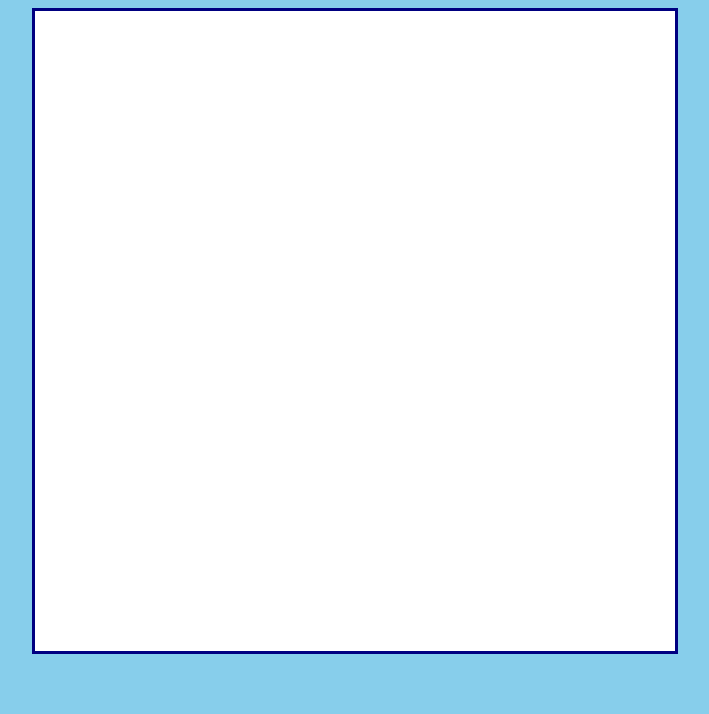
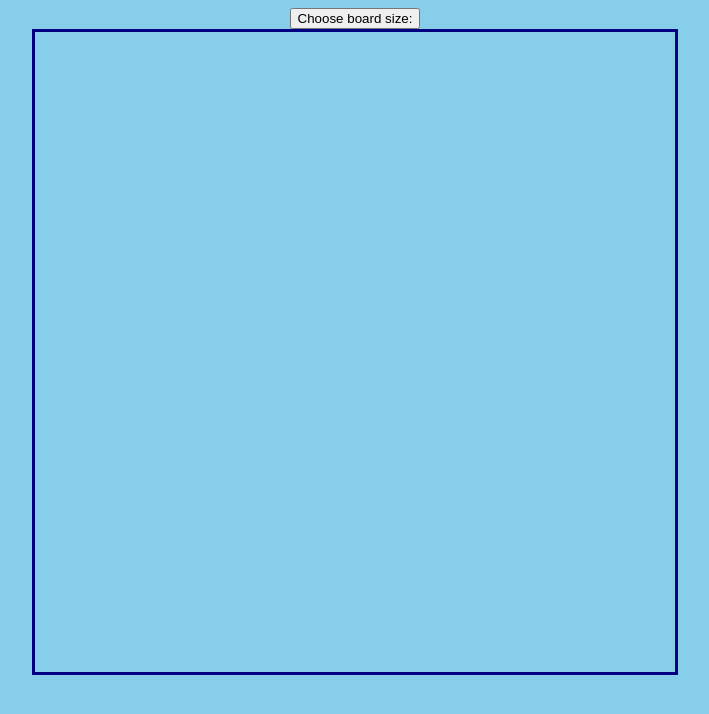
Before and after one commit to BrandonFernandez1/the-odin-project, a plain HTML site: page etch-a-sketch/index.html in a window 1280 px wide. Shown: the whole page, without its empty margins (285-994 px from the left). Drawn offline with Linux system fonts and the light colour scheme.

Commit message:
Figuring out button pressing

```diff
--- a/etch-a-sketch/index.html
+++ b/etch-a-sketch/index.html
@@ -7,6 +7,7 @@
     <link rel="stylesheet" href="style.css">
 </head>
 <body>
+    <button>Change number of pixels</button>
     <script src="./script.js"></script>
 </body>
 </html>
--- a/etch-a-sketch/script.js
+++ b/etch-a-sketch/script.js
@@ -1,15 +1,27 @@
 function main()
 {
     const SQUARE_SIDE = 16;
-    const containerDiv = createGrid(SQUARE_SIDE);
+    const containerDiv = createPage(SQUARE_SIDE);
     const gridSquares = containerDiv.querySelectorAll(".grid-square");
 
+
+
+    //Color changing
     gridSquares.forEach(gridSquare => {
-        gridSquare.addEventListener("mouseover", () => div.classList.add("paint"));
+        gridSquare.addEventListener("mouseover", () => gridSquare.classList.add("colour"));
     });
+
+
+
+    //Button pressing
+    const button = document.querySelector("button");
+    button.textContent = "Choose board size: ";
+    button.addEventListener("click", removeAllChildNodes(containerDiv))
+    console.log(containerDiv);
+
 }
 
-function createGrid(size)
+function createPage(size)
 {
     const containerDiv = document.createElement("div");
     containerDiv.classList.add("container");
@@ -27,4 +39,55 @@ function createGrid(size)
     return containerDiv;
 }
 
+function removeAllChildNodes(parent) {
+    while (parent.firstChild) {
+        parent.removeChild(parent.firstChild);
+    }
+}
+
 main();
+
+
+
+
+
+
+
+/*
+function main()
+{
+    const SQUARE_SIDE = 16;
+    let size = SQUARE_SIDE;
+
+    createPage(size);
+
+
+
+    function createPage(size) {
+
+        const button = document.querySelector("button");
+        button.addEventListener("click", changeGrid());
+
+        const containerDiv = document.createElement("div");
+        containerDiv.classList.add("container");
+
+        for (let i = 0; i < size; i++)
+        {
+            for (let j = 0; j < size; j++)
+            {
+                const gridDiv = document.createElement("div");
+                gridDiv.classList.add("grid-square");
+                containerDiv.appendChild(gridDiv);
+            }
+        }
+        document.body.appendChild(containerDiv);
+    }
+
+    function changeGrid() {
+        let newSize = prompt("Change number of pixels: ");
+        createPage(newSize);
+    }
+}
+
+main()
+*/
--- a/etch-a-sketch/style.css
+++ b/etch-a-sketch/style.css
@@ -2,6 +2,8 @@ body {
     background-color: skyblue;
     display: flex;
     justify-content: center;
+    flex-direction: column;
+    align-items: center;
 }
 
 .container {
@@ -20,6 +22,6 @@ body {
     background-color: white;
 }
 
-.paint {
+.colour {
     background-color: black;
 }
```
